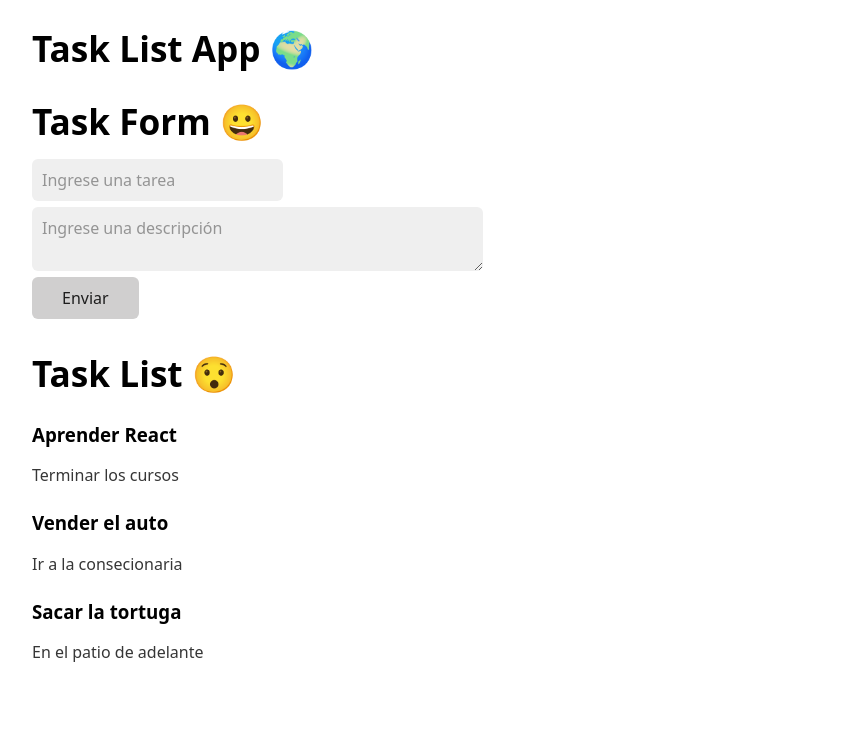
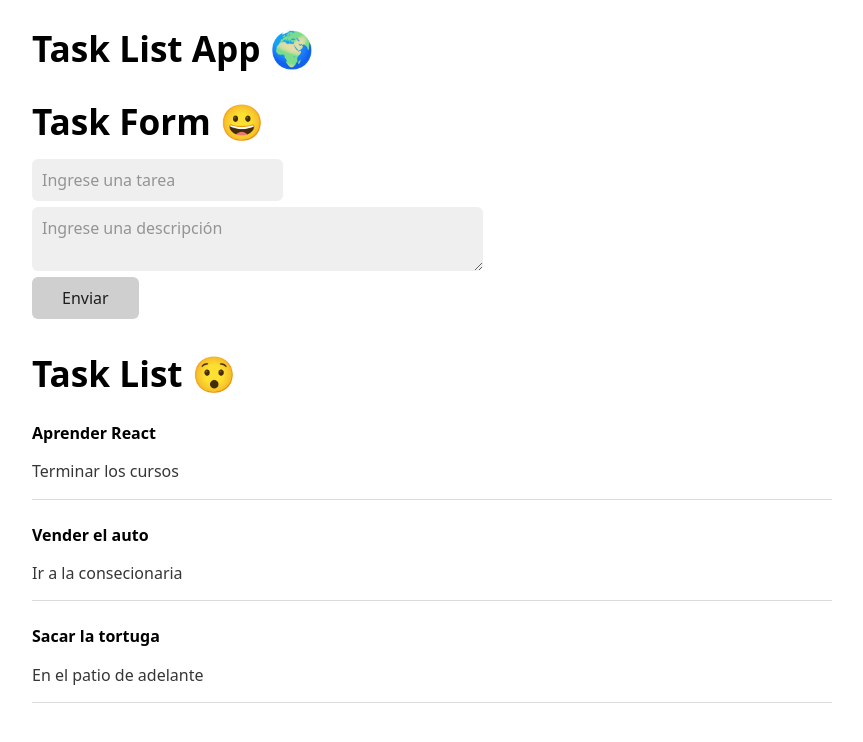
Before and after one commit to germanpgonzalez/task-list-react, a React (Vite) app: page / in a window 1280 px wide. Shown: the top 742 px of the page, without its empty margins (208-1071 px from the left). Built offline with nearby package versions, Linux system fonts and the light colour scheme.

Commit message:
Agregada la opción de agregar task

```diff
--- a/src/App.jsx
+++ b/src/App.jsx
@@ -16,7 +16,7 @@ function App() {
   return (
     <>
       <h1>Task List App 🌍</h1>
-      <TaskForm/>
+      <TaskForm setData={setData} data={data}/>
       <TaskList data={data}/>
     </>
   )
--- /dev/null
+++ b/src/components/TaskCard.jsx
@@ -0,0 +1,10 @@
+
+export const TaskCard = ({ task }) => {
+  return (
+    <div>
+      <h4>{task.title}</h4>
+      <p>{task.description}</p>
+      <hr />
+    </div>
+  );
+};
--- a/src/components/TaskForm.jsx
+++ b/src/components/TaskForm.jsx
@@ -1,18 +1,32 @@
+import { useState } from "react";
 
 
-export const TaskForm = () => {
+export const TaskForm = ({setData, data}) => {
+    const [title, setTitle] = useState('');
+    const [description, setDescription] = useState('');
 
     const handleSubmit = (e) => {
        e.preventDefault();
-       console.log("Apretaste el submit");
+       setData([...data,{
+        id: data.length,
+        title,
+        description
+       }])
+    }
 
+    const handleTitle = (e) => {
+        setTitle(e.target.value);
+    }
+
+    const handleDescription = (e) => {
+        setDescription(e.target.value);
     }
 
     return (
         <form>
             <h1>Task Form 😀</h1>
-            <input type="text" placeholder="Ingrese una tarea" />
-            <textarea type="text" placeholder="Ingrese una descripción" cols="45" rows="2"/>
+            <input type="text" placeholder="Ingrese una tarea" onChange={(e) => handleTitle(e)}/>
+            <textarea type="text" placeholder="Ingrese una descripción" cols="45" rows="2" onChange={(e) => handleDescription(e)}/>
             <button onClick={(e) => handleSubmit(e)}>Enviar</button>
         </form>
     )
--- a/src/components/TaskList.jsx
+++ b/src/components/TaskList.jsx
@@ -1,19 +1,12 @@
+import { TaskCard } from "../components/TaskCard";
 
-
-export const TaskList = ({data}) => {
-    return (
-        <>
-            <h1>Task List 😯</h1>
-            {
-                data.map((task) => {
-                    return(
-                        <div key={task.id}>
-                            <h3>{task.title}</h3>
-                            <p>{task.description}</p>
-                        </div>
-                    )
-                })
-            }
-        </>
-    )
-}
+export const TaskList = ({ data }) => {
+  return (
+    <>
+      <h1>Task List 😯</h1>
+      {data.map((task) => {
+        return <TaskCard task={task} key={task.id} />;
+      })}
+    </>
+  );
+};
```
